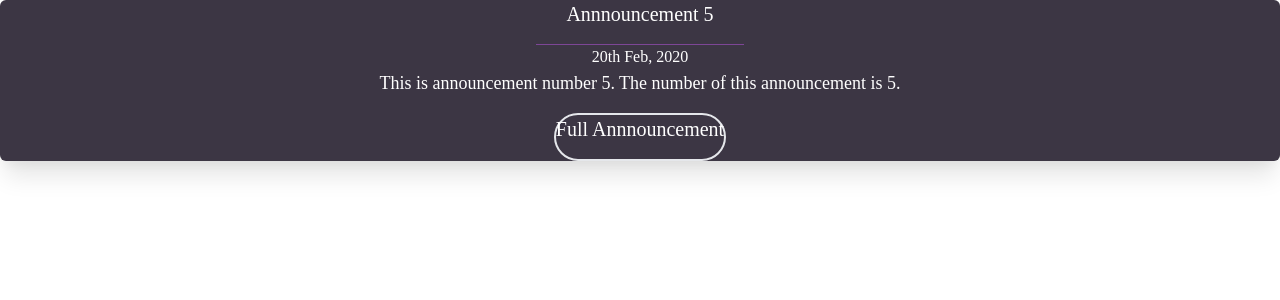
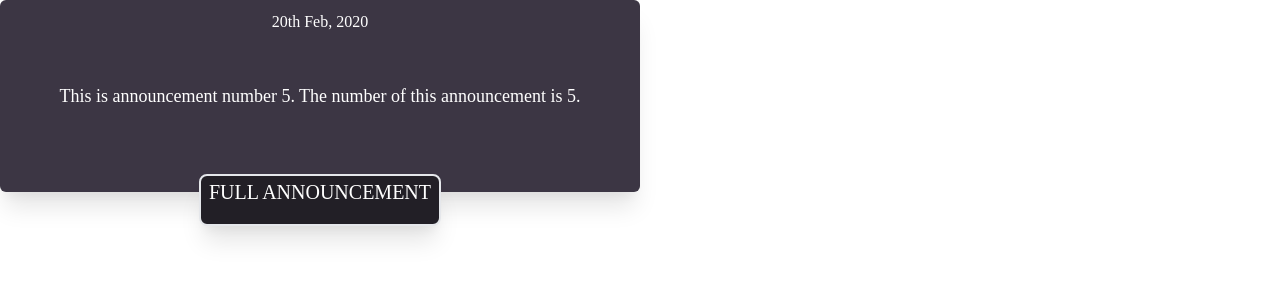
Before and after one commit to Parthiv-M/mist-tor, a React (Create React App) app in the folder client/: page /components/AnnouncementCards in a window 1280 px wide. Shown: the top 300 px of the page. Built offline with nearby package versions, Linux system fonts and the light colour scheme; the HTML template or start-up script is replaced by a standard one.

Commit message:
Update AnnouncementCards.js

```diff
--- a/client/src/components/AnnouncementCards.js
+++ b/client/src/components/AnnouncementCards.js
@@ -17,16 +17,19 @@ const Text = {
 
 };
 const Btn = {
-
-
+    backgroundColor : "#221F26"
+}
+const BtnText = {
+    color: "#FFFFFF",
+    fontFamily: "Ubuntu",
 };
 
 const AnnnouncementCards = () => {
     return (
-        <div class="w-screen h-full rounded-md shadow-xl flex flex-col justify-center items-center" style={{ backgroundColor: "#3C3644" }} >
-            <div>
+        <div class="w-1/2 h-48 rounded-md shadow-xl flex flex-col justify-center items-center" style={{ backgroundColor: "#3C3644" }} >
+            <div mt-0>
                 <p class="text-xl" style={Heading}>
-                    Annnouncement 5
+                    Announcement 5
                 </p>
             </div>
             <div class="h-px w-52" style={{ backgroundColor: "#7D4696" }}>
@@ -34,14 +37,14 @@ const AnnnouncementCards = () => {
             <div class="text-base" style={Date}>
                 20th Feb, 2020
             </div>
-            <div>
+            <div class = "my-5">
                 <p class="text-lg" style={Text}>
                     This is announcement number 5. The number of this announcement is 5.
                 </p>
             </div>
-            <button class="border-2 rounded-3xl" style={Btn}>
-                <p class="text-xl" style={Heading}>
-                    Full Annnouncement
+            <button class="border-2 rounded-lg shadow-xl" style={Btn}>
+                <p class="text-xl p-0.5 px-2" style={BtnText}>
+                    FULL ANNOUNCEMENT
                 </p>
             </button>
         </div>
```
